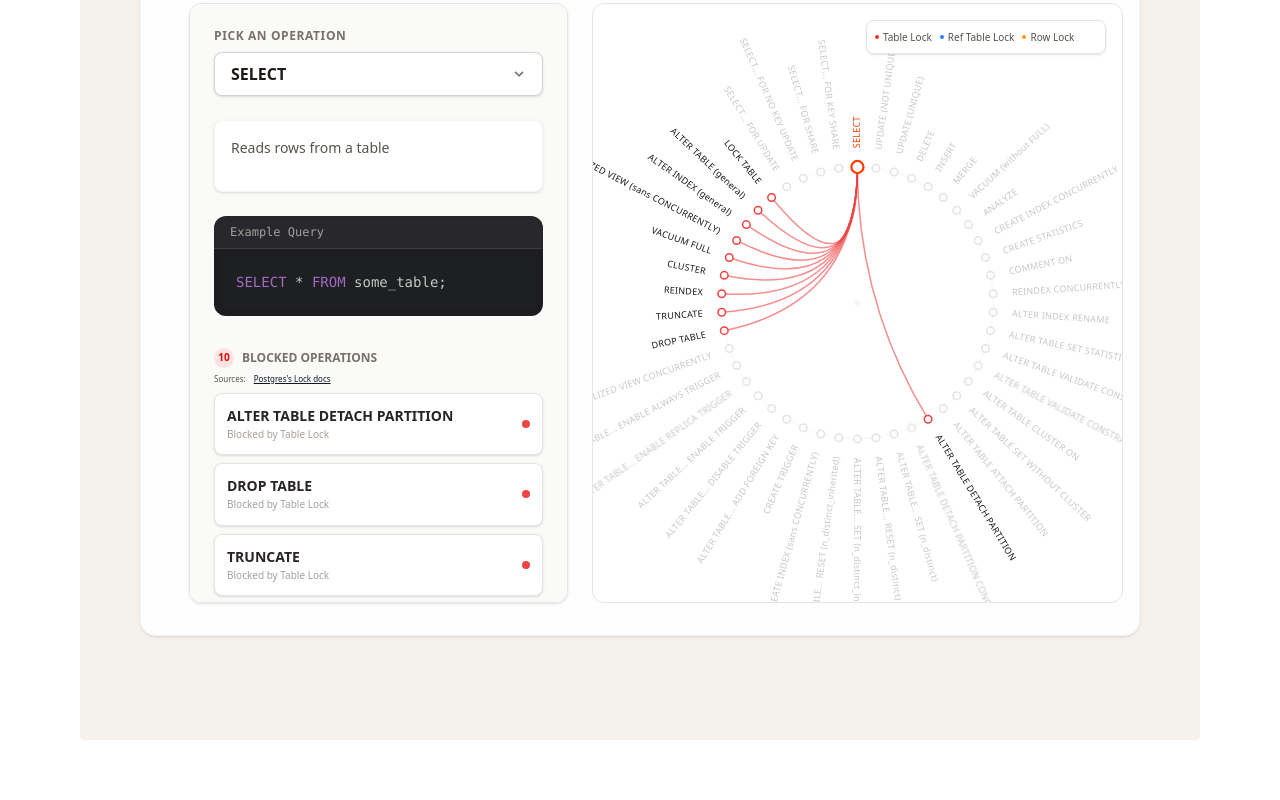
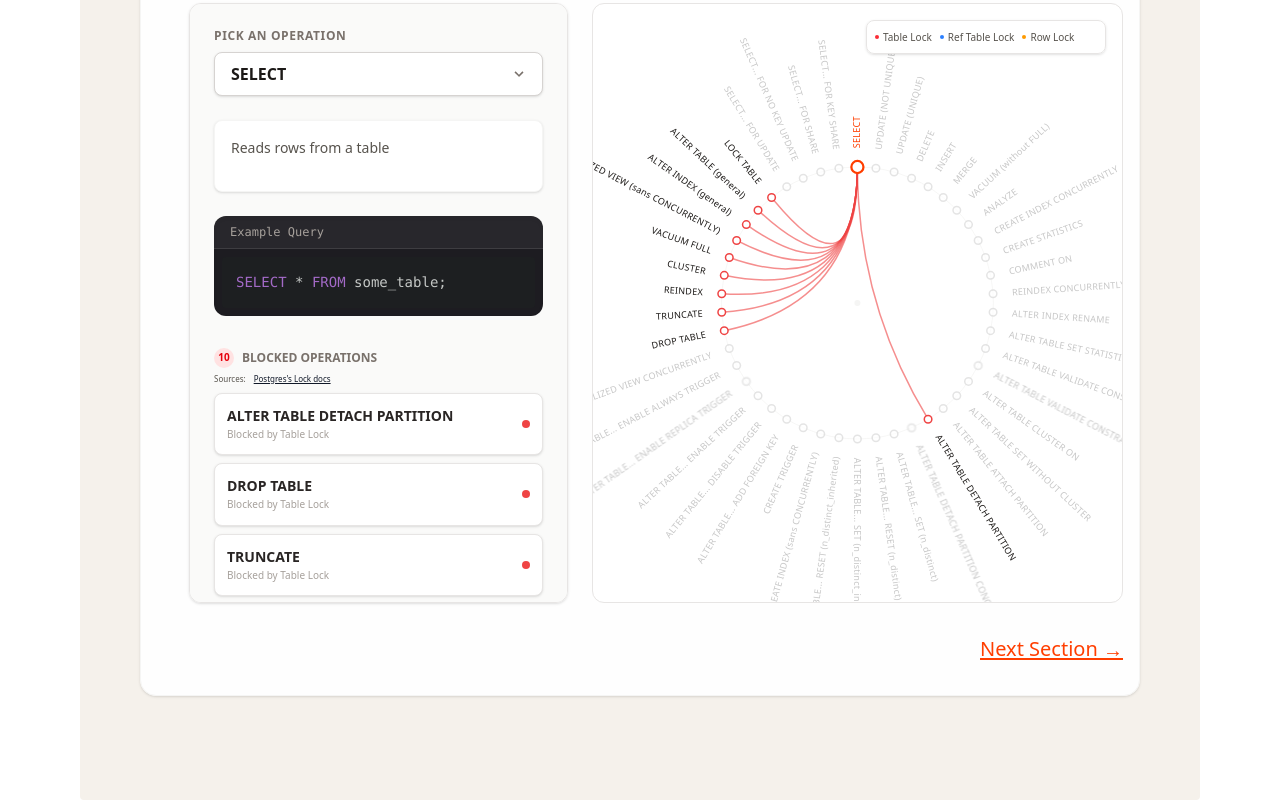
Before and after one commit to TheOtherBrian1/Postgres_Lock_Explainer, a SvelteKit app: page /locks/lock_tool in a window 1280 px wide. Shown: the part 561-1361 px from the top of the page. Before the commit the page ends 1301 px from the top, so only its background shows below. Built offline with nearby package versions, Linux system fonts and the light colour scheme.

Commit message:
added next section button to lock tool page. Helps with site crawling

```diff
--- a/src/routes/locks/lock_tool/+page.svelte
+++ b/src/routes/locks/lock_tool/+page.svelte
@@ -443,4 +443,9 @@
 			</div>
 		</div>
 	</section>
+	<h4 class="mt-8 mb-4 text-right text-xl font-bold text-stone-900">
+		<a href="/locks/troubleshooting" class="a"
+			>Next Section <span class="relative top-[1px] inline">→</span></a
+		>
+	</h4>
 </article>
```
